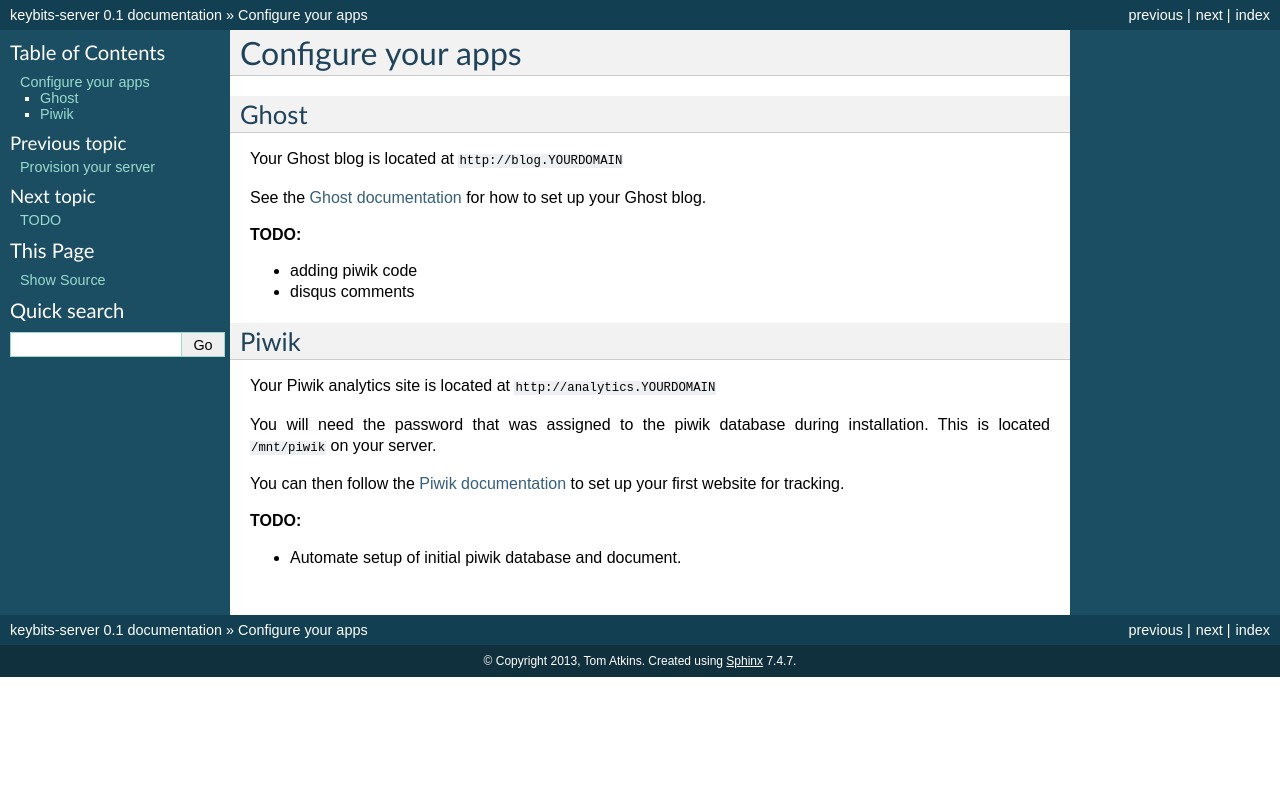
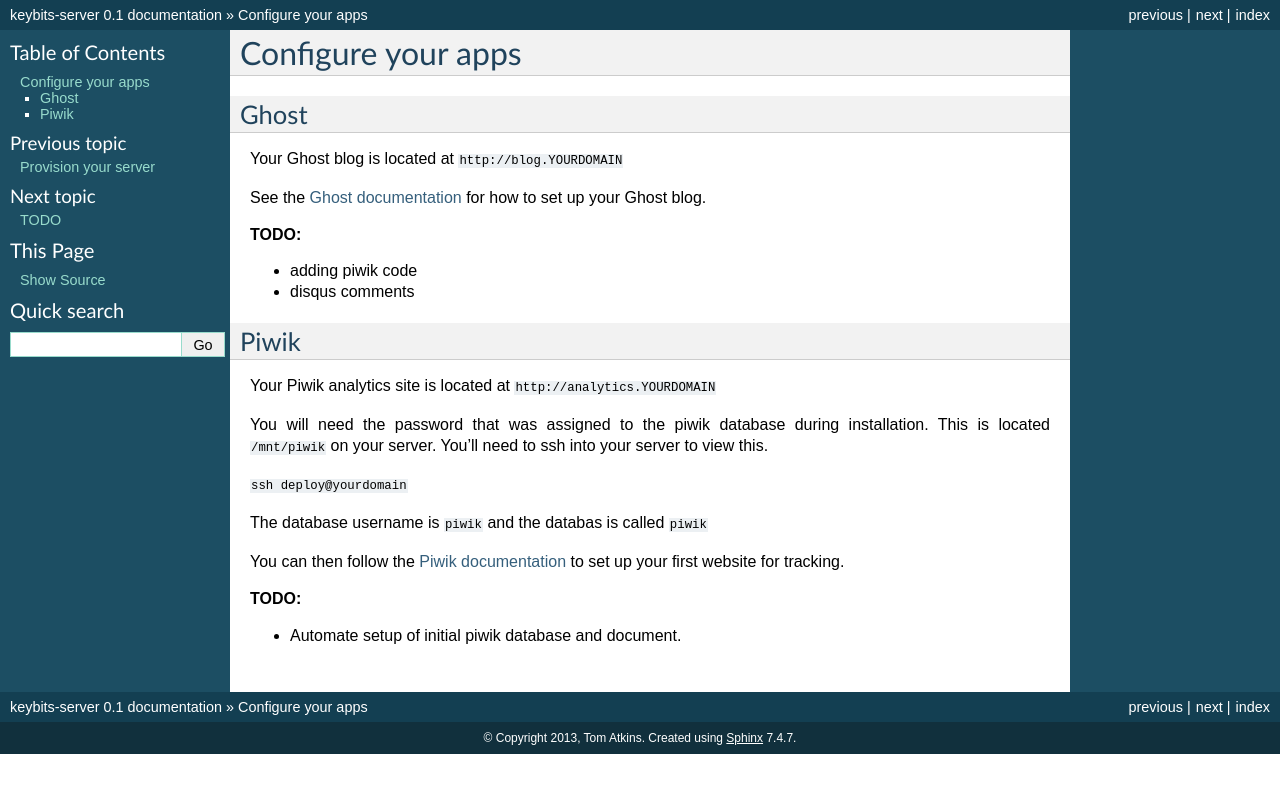
Before and after one commit to hypebeast/keybits-server, a Sphinx documentation site: the page built from docs/configure-apps.rst, in a window 1280 px wide. Shown: the top 793 px of the page. Built offline with Sphinx 7.4.7, drawn with Linux system fonts in a browser that asks for light colours.

Commit message:
Final prep for first release

```diff
--- a/docs/configure-apps.rst
+++ b/docs/configure-apps.rst
@@ -18,7 +18,11 @@
 
 Your Piwik analytics site is located at ``http://analytics.YOURDOMAIN``
 
-You will need the password that was assigned to the piwik database during installation. This is located ``/mnt/piwik`` on your server.
+You will need the password that was assigned to the piwik database during installation. This is located ``/mnt/piwik`` on your server. You'll need to ssh into your server to view this.
+
+``ssh deploy@yourdomain``
+
+The database username is ``piwik`` and the databas is called ``piwik``
 
 You can then follow the `Piwik documentation <http://piwik.org/docs>`_ to set up your first website for tracking.
 
--- a/docs/get-a-server.rst
+++ b/docs/get-a-server.rst
@@ -83,7 +83,7 @@
 * Choose "Add Domain"
 * Add an ``A`` record with hostname ``@`` and your server's IP addresss
 * Add a ``CNAME`` record with a name of ``*`` and a hostname of ``@``
-*
+* Add mail records that look like those shown below
 
 Your DNS should look something like this:
 
--- a/docs/provision-server.rst
+++ b/docs/provision-server.rst
@@ -40,7 +40,7 @@
 
 * Rename ``hosts.example`` to ``hosts`` and enter your server's IP address here
 
-* Rename ``vars/user.yml.example`` to ``vars/user.yml`` and edit the contents. You'll need to enter your **domain name**, a **username** you'd like to log in with and an **email** address for your server to send notifications to.
+* Rename ``vars/vars.yml.example`` to ``vars/vars.yml`` and edit the contents. You'll need to enter your **domain name**, your server's IP addresss again, a **username** you'd like to log in with and an **email** address for your server to send notifications to.
 
 Deploy!
 -------
--- a/roles/blog/tasks/ghost.yml
+++ b/roles/blog/tasks/ghost.yml
@@ -9,4 +9,4 @@
   when: ghrepoupdated.changed == True
 
 - name: Ensure docker-ghost started
-  docker: image=keybits/ghost command=/start ports=2368:2368 volumes=/mnt/ghost/content:/srv/ghost/content state=restarted
+  docker: image=keybits/ghost ports=2368:2368 volumes=/mnt/ghost/content:/srv/ghost/content command=/start state=present
```
Also changed, not shown: other parts of docs/provision-server.rst (+1 -1 lines), roles/blog/tasks/ghost-build.yml (+14 -8 lines), 5 other files.
